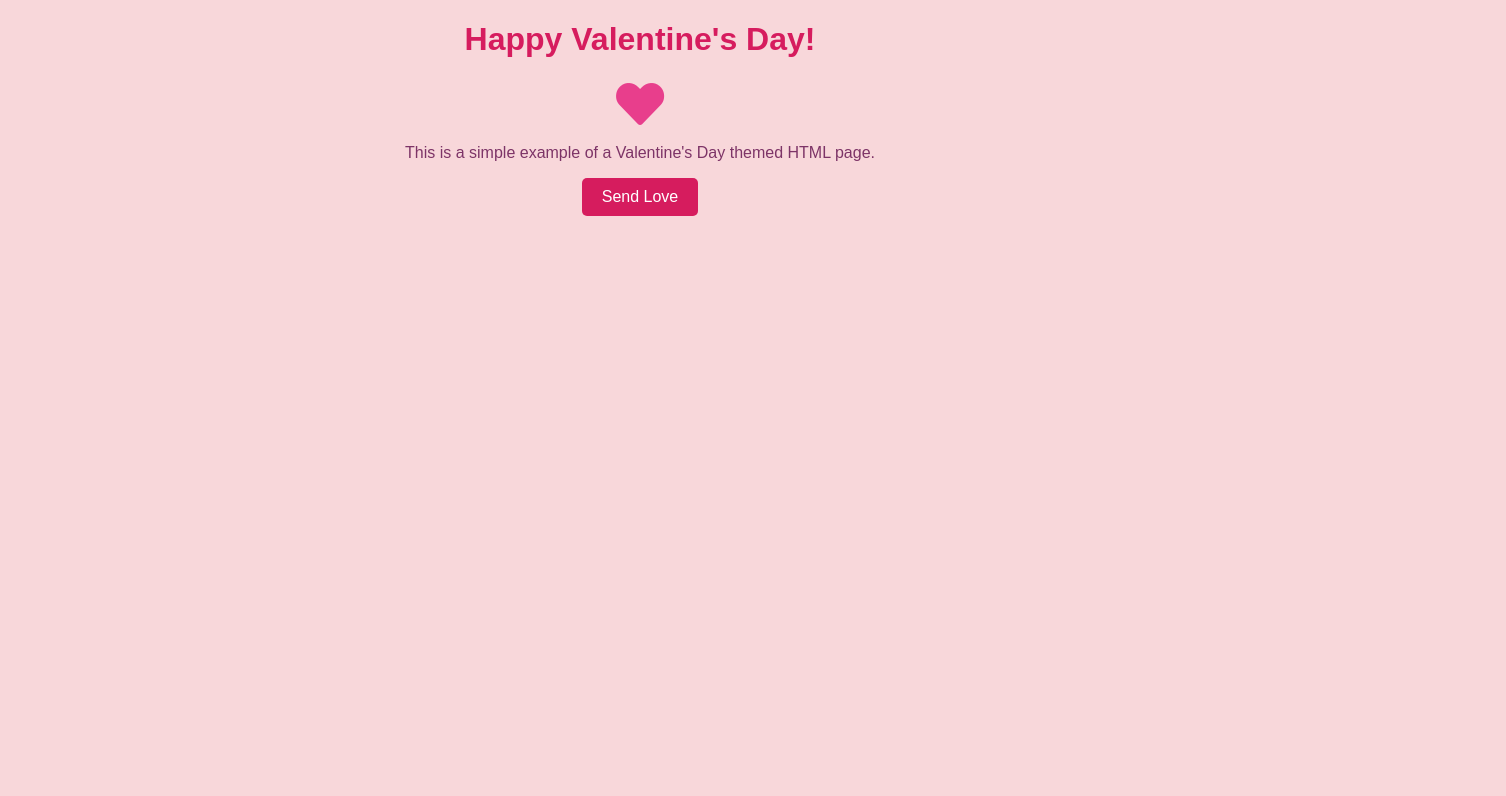
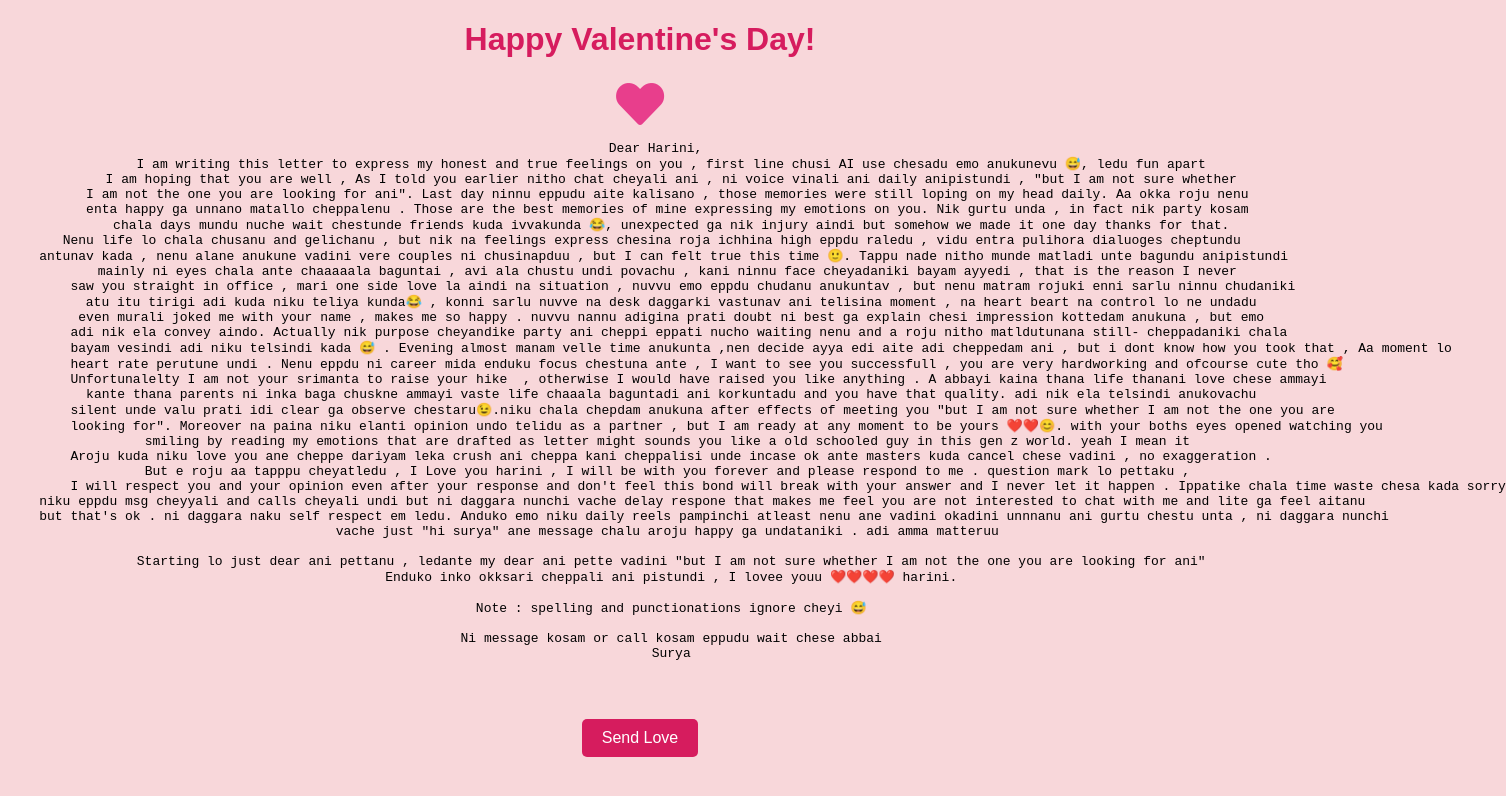
Before and after one commit to punnasurya2000/AI_Tools_Dashboard, a plain HTML site: page index.html in a window 1280 px wide. Shown: the whole page, 1506 px wide, since content can reach past the window. Drawn offline with Linux system fonts and the light colour scheme.

Commit message:
Update index.html

```diff
--- a/index.html
+++ b/index.html
@@ -3,7 +3,7 @@
 <head>
   <meta charset="UTF-8">
   <meta name="viewport" content="width=device-width, initial-scale=1.0">
-  <title>Valentine's Day Theme</title>
+  <title>Valentine's Day</title>
   <link rel="stylesheet" href="https://cdnjs.cloudflare.com/ajax/libs/font-awesome/5.15.4/css/all.min.css"> <!-- Font Awesome for heart icon -->
   <style>
     /* Valentine's Day CSS theme */
@@ -44,7 +44,44 @@
 <body>
   <h1>Happy Valentine's Day!</h1>
   <i class="fas fa-heart heart fa-3x"></i> <!-- Heart icon from Font Awesome -->
-  <p>This is a simple example of a Valentine's Day themed HTML page.</p>
+  <pre>
+    Dear Harini,
+	I am writing this letter to express my honest and true feelings on you , first line chusi AI use chesadu emo anukunevu 😅, ledu fun apart
+	I am hoping that you are well , As I told you earlier nitho chat cheyali ani , ni voice vinali ani daily anipistundi , "but I am not sure whether
+	I am not the one you are looking for ani". Last day ninnu eppudu aite kalisano , those memories were still loping on my head daily. Aa okka roju nenu
+	enta happy ga unnano matallo cheppalenu . Those are the best memories of mine expressing my emotions on you. Nik gurtu unda , in fact nik party kosam
+	chala days mundu nuche wait chestunde friends kuda ivvakunda 😂, unexpected ga nik injury aindi but somehow we made it one day thanks for that.
+    Nenu life lo chala chusanu and gelichanu , but nik na feelings express chesina roja ichhina high eppdu raledu , vidu entra pulihora dialuoges cheptundu
+    antunav kada , nenu alane anukune vadini vere couples ni chusinapduu , but I can felt true this time 🙂. Tappu nade nitho munde matladi unte bagundu anipistundi
+	mainly ni eyes chala ante chaaaaala baguntai , avi ala chustu undi povachu , kani ninnu face cheyadaniki bayam ayyedi , that is the reason I never
+	saw you straight in office , mari one side love la aindi na situation , nuvvu emo eppdu chudanu anukuntav , but nenu matram rojuki enni sarlu ninnu chudaniki
+	atu itu tirigi adi kuda niku teliya kunda😂 , konni sarlu nuvve na desk daggarki vastunav ani telisina moment , na heart beart na control lo ne undadu
+	even murali joked me with your name , makes me so happy . nuvvu nannu adigina prati doubt ni best ga explain chesi impression kottedam anukuna , but emo
+	adi nik ela convey aindo. Actually nik purpose cheyandike party ani cheppi eppati nucho waiting nenu and a roju nitho matldutunana still- cheppadaniki chala
+	bayam vesindi adi niku telsindi kada 😅 . Evening almost manam velle time anukunta ,nen decide ayya edi aite adi cheppedam ani , but i dont know how you took that , Aa moment lo
+	heart rate perutune undi . Nenu eppdu ni career mida enduku focus chestuna ante , I want to see you successfull , you are very hardworking and ofcourse cute tho 🥰
+	Unfortunalelty I am not your srimanta to raise your hike  , otherwise I would have raised you like anything . A abbayi kaina thana life thanani love chese ammayi
+	kante thana parents ni inka baga chuskne ammayi vaste life chaaala baguntadi ani korkuntadu and you have that quality. adi nik ela telsindi anukovachu
+	silent unde valu prati idi clear ga observe chestaru😉.niku chala chepdam anukuna after effects of meeting you "but I am not sure whether I am not the one you are
+	looking for". Moreover na paina niku elanti opinion undo telidu as a partner , but I am ready at any moment to be yours ❤️❤️😊. with your boths eyes opened watching you
+	smiling by reading my emotions that are drafted as letter might sounds you like a old schooled guy in this gen z world. yeah I mean it
+	Aroju kuda niku love you ane cheppe dariyam leka crush ani cheppa kani cheppalisi unde incase ok ante masters kuda cancel chese vadini , no exaggeration .
+	But e roju aa tapppu cheyatledu , I Love you harini , I will be with you forever and please respond to me . question mark lo pettaku ,
+	I will respect you and your opinion even after your response and don't feel this bond will break with your answer and I never let it happen . Ippatike chala time waste chesa kada sorry
+    niku eppdu msg cheyyali and calls cheyali undi but ni daggara nunchi vache delay respone that makes me feel you are not interested to chat with me and lite ga feel aitanu
+    but that's ok . ni daggara naku self respect em ledu. Anduko emo niku daily reels pampinchi atleast nenu ane vadini okadini unnnanu ani gurtu chestu unta , ni daggara nunchi
+	vache just "hi surya" ane message chalu aroju happy ga undataniki . adi amma matteruu
+
+	Starting lo just dear ani pettanu , ledante my dear ani pette vadini "but I am not sure whether I am not the one you are looking for ani"
+	Enduko inko okksari cheppali ani pistundi , I lovee youu ❤️❤️❤️❤️ harini.
+
+	Note : spelling and punctionations ignore cheyi 😅
+
+	Ni message kosam or call kosam eppudu wait chese abbai
+	Surya
+
+
+ </pre>
   <button class="button">Send Love</button>
 </body>
 </html>
```
